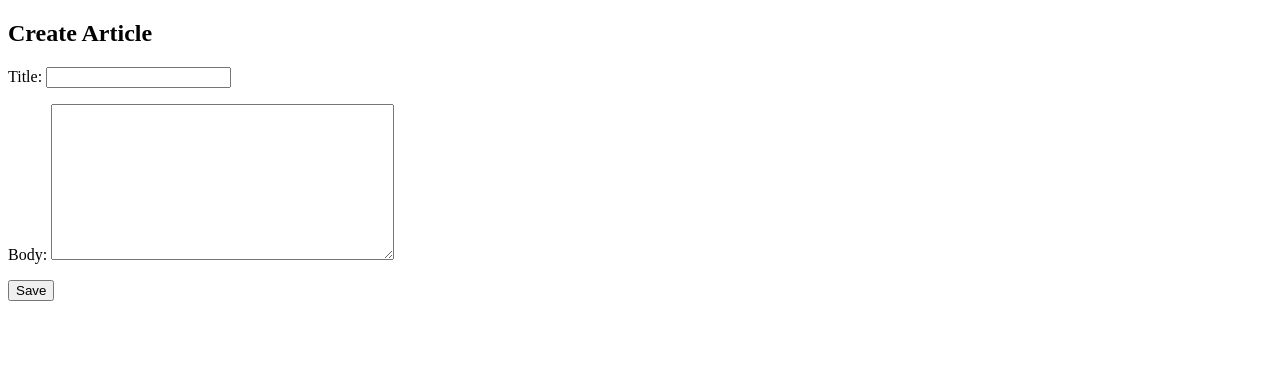
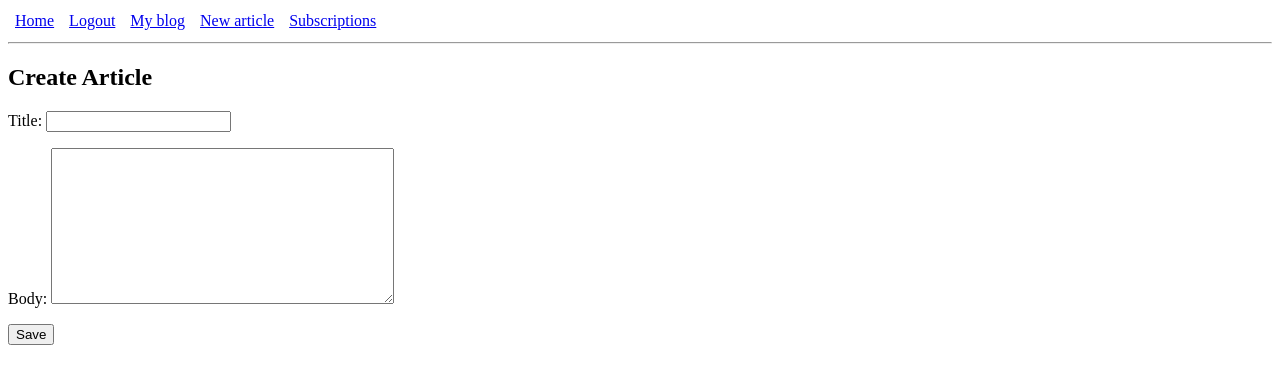
Before and after one commit to blohinn/nekidaem-interview, a Django app: page /blog/add-article/ in a window 1280 px wide. Shown: the top 384 px of the page. Run offline with Django 3.2, Linux system fonts and the light colour scheme; the visitor is signed in with stand-in values (Sample User, id 1).

Commit message:
Queryset for feed fixed. Implemented header menu.

```diff
--- a/nekidaem_proj/blog_app/templates/blog_app/detail_article.html
+++ b/nekidaem_proj/blog_app/templates/blog_app/detail_article.html
@@ -9,4 +9,8 @@
 
     {% include 'blog_app/utils/article_menu.html' %}
 
+
+    {% if request.user == article.blog.owner %}
+        <p><a href="{% url 'blog_app:edit_article' pk=article.pk %}">Edit article</a></p>
+    {% endif %}
 {% endblock %}
--- a/nekidaem_proj/blog_app/urls.py
+++ b/nekidaem_proj/blog_app/urls.py
@@ -3,8 +3,8 @@ from . import views
 
 app_name = 'blog_app'
 urlpatterns = [
-    path('add-article/', views.CreateEditArticle.as_view()),
-    path('edit-article/<int:pk>/', views.CreateEditArticle.as_view()),
+    path('add-article/', views.CreateEditArticle.as_view(), name='add_article'),
+    path('edit-article/<int:pk>/', views.CreateEditArticle.as_view(), name='edit_article'),
     path('<int:pk>/', views.BlogArticleList.as_view(), name='blog_articles'),
     path('article/<int:pk>', views.BlogArticleDetail.as_view(), name='article_detail')
 ]
--- a/nekidaem_proj/blog_app/views.py
+++ b/nekidaem_proj/blog_app/views.py
@@ -1,5 +1,6 @@
 from django.contrib.auth.mixins import LoginRequiredMixin
 from django.shortcuts import render, redirect, get_object_or_404
+from django.urls import reverse
 from django.views import View
 from django.views.generic import ListView, DetailView
 
@@ -24,11 +25,12 @@ class CreateEditArticle(LoginRequiredMixin, View):
 
     def post(self, request, *args, **kwargs):
         form = self.form_class(request.POST)
+
         if form.is_valid():
             blog_article = form.save(commit=False)
             blog_article.blog = request.user.blog
             blog_article.save()
-            return redirect('/')
+            return redirect(reverse('blog_app:article_detail', args=[blog_article.pk]))
 
         return render(request, self.template_name, {
             'form': form
--- a/nekidaem_proj/feed_app/views.py
+++ b/nekidaem_proj/feed_app/views.py
@@ -4,6 +4,7 @@ from django.shortcuts import get_object_or_404, redirect
 from django.urls import reverse
 from django.views import View
 from django.views.generic import ListView
+from django.db.models import Q
 
 from blog_app.models import Blog, BlogArticle
 
@@ -63,4 +64,6 @@ class Feed(ListView):
         if self.request.user.is_anonymous:
             return BlogArticle.objects.order_by('-created').all()
         else:
-            return BlogArticle.objects.filter(blog__in=self.request.user.subscriptions.all()).order_by('-created').all()
+            return BlogArticle.objects.filter(
+                Q(blog__in=self.request.user.subscriptions.all()) | Q(blog=self.request.user.blog)
+            ).order_by('-created').all()
--- a/nekidaem_proj/nekidaem_proj/templates/base.html
+++ b/nekidaem_proj/nekidaem_proj/templates/base.html
@@ -3,8 +3,35 @@
 <head>
     <meta charset="UTF-8">
     <title>{% block title %}Blog's Site{% endblock %}</title>
+    <style>
+        ul.hr {
+            margin: 0;
+            padding: 4px;
+        }
+
+        ul.hr li {
+            display: inline;
+            margin-right: 5px;
+            padding: 3px;
+        }
+    </style>
 </head>
 <body>
+<ul class="hr">
+    <li><a href="/">Home</a></li>
+    {% if request.user.is_anonymous %}
+        <li><a href="#">Login</a></li>
+    {% else %}
+        <li><a href="#">Logout</a></li>
+    {% endif %}
+    {% if not request.user.is_anonymous %}
+        <li><a href="{% url 'blog_app:blog_articles' pk=request.user.blog.pk %}">Мy blog</a></li>
+        <li><a href="{% url 'blog_app:add_article' %}">New article</a></li>
+        <li><a href="{% url 'feed_app:subscriptions' %}">Subscriptions</a></li>
+    {% endif %}
+</ul>
+
+<hr>
 {% block page_content %}{% endblock %}
 </body>
 </html>
```
